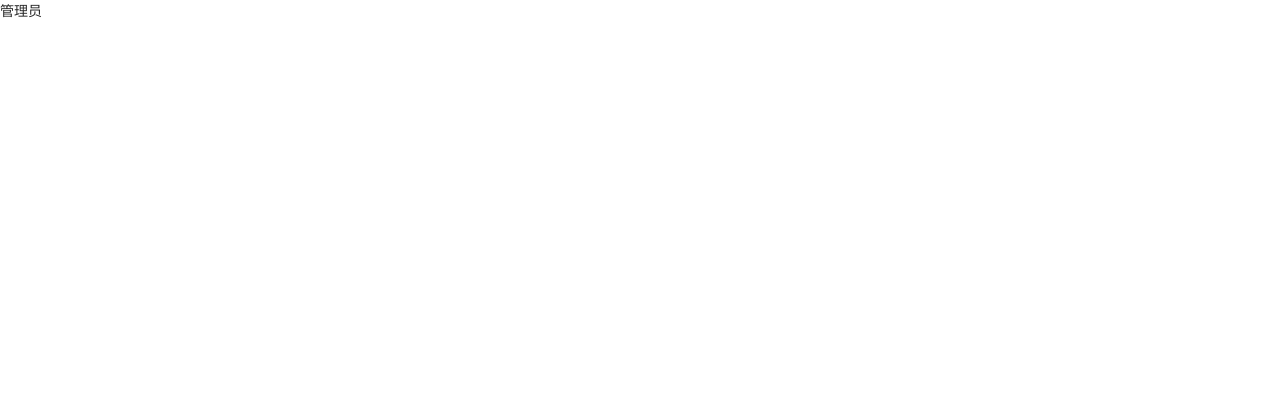
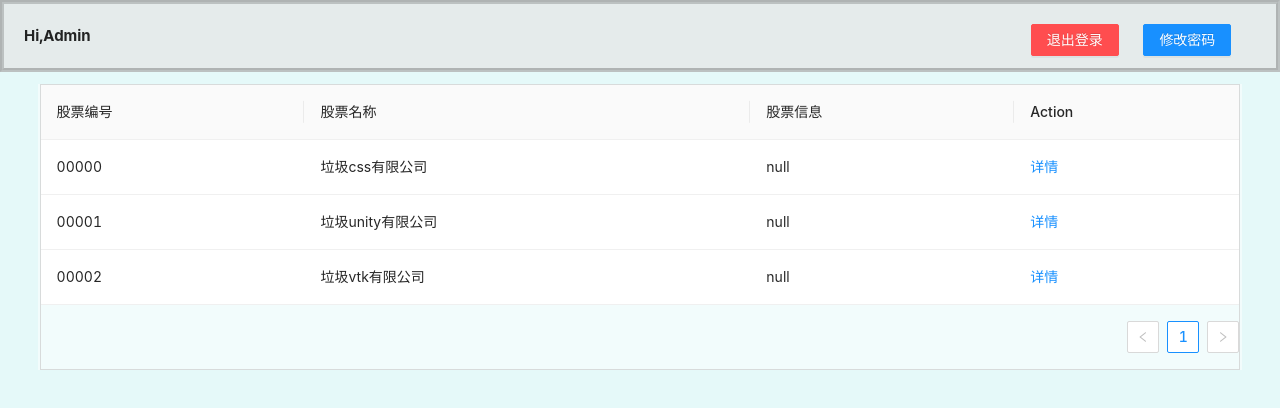
Before and after one commit to chenxw02/stock-trading-system-frontend-2022, a React (Create React App) app: page /admin in a window 1280 px wide. Shown: the top 408 px of the page. Built offline with nearby package versions, Linux system fonts and the light colour scheme.

Commit message:
小写了一波AdminPage

```diff
--- a/package.json
+++ b/package.json
@@ -6,7 +6,7 @@
     "@testing-library/jest-dom": "^5.16.4",
     "@testing-library/react": "^13.1.1",
     "@testing-library/user-event": "^13.5.0",
-    "antd": "^4.19.5",
+    "antd": "^4.20.4",
     "react": "^18.0.0",
     "react-dom": "^18.0.0",
     "react-router-dom": "^6.3.0",
--- /dev/null
+++ b/src/page/AdminPage/AdminPage.css
@@ -0,0 +1,34 @@
+.Admin_Table{
+    border:0.1em solid rgba(192, 187, 187, 0.5);
+    height: auto;
+    margin-left: 0.1%;
+    margin-right: 0.1%;
+    margin-top: 1%;
+}
+
+.Admin_TabelBack{
+    background-color: rgba(255, 255, 255, 0.5);
+    margin-left: 3%;
+    margin-right: 3%;
+}
+
+.Admin_Header {
+    border:0.3em groove rgba(58, 57, 57, 0.233);
+    text-align: left;
+    font-size: 15px;
+    font-weight: bolder;
+    padding: 20px;
+    background-color: #e5ebeb;
+}
+
+.Admin_Button{
+    float: right;
+    margin-right: 2%;
+}
+
+.Admin_BackGound{
+    background-color: rgb(229, 249, 249);
+    width: 100%;
+    height: 100%;
+    position: absolute;
+}
--- a/src/page/AdminPage/AdminPage.js
+++ b/src/page/AdminPage/AdminPage.js
@@ -1,8 +1,55 @@
+import './AdminPage.css';
+import { Table, Button, Space } from 'antd';
+const { Column } = Table;
+
+const data = [
+    {
+        id : '00000',
+        name : '垃圾css有限公司',
+        info: "null"
+    },
+    {
+        id : '00001',
+        name : '垃圾unity有限公司',
+        info: "null"
+    },
+    {
+        id : '00002',
+        name : '垃圾vtk有限公司',
+        info: "null"
+    },
+]
+
 function AdminPage() {
     return(
-        <div>
-            管理员
+        <div className='Admin_BackGound'>
+
+        <div className='Admin_Header'>
+            Hi,Admin
+            <Button type="primary" className="Admin_Button">修改密码</Button>
+            <Button type="primary" danger className="Admin_Button">退出登录</Button>
         </div>
+
+        <div className='Admin_TabelBack'>
+           <Table dataSource={data} className="Admin_Table">
+                <Column title="股票编号" dataIndex="id" defaultSortOrder="descend"/>
+                <Column title="股票名称" dataIndex="name" defaultSortOrder="descend" />
+                <Column title="股票信息" dataIndex="info" defaultSortOrder="descend" />
+                <Column
+                title="Action"
+                key="action"
+                render={() => (
+                    <Space size="middle">
+                    <a>详情</a>
+                    </Space>
+                )}
+                />
+            </Table>
+        </div>
+
+
+        </div>
+
     )
 }
 
```
Also changed, not shown: 1 other file (tests, documents, lock files or other folders).
